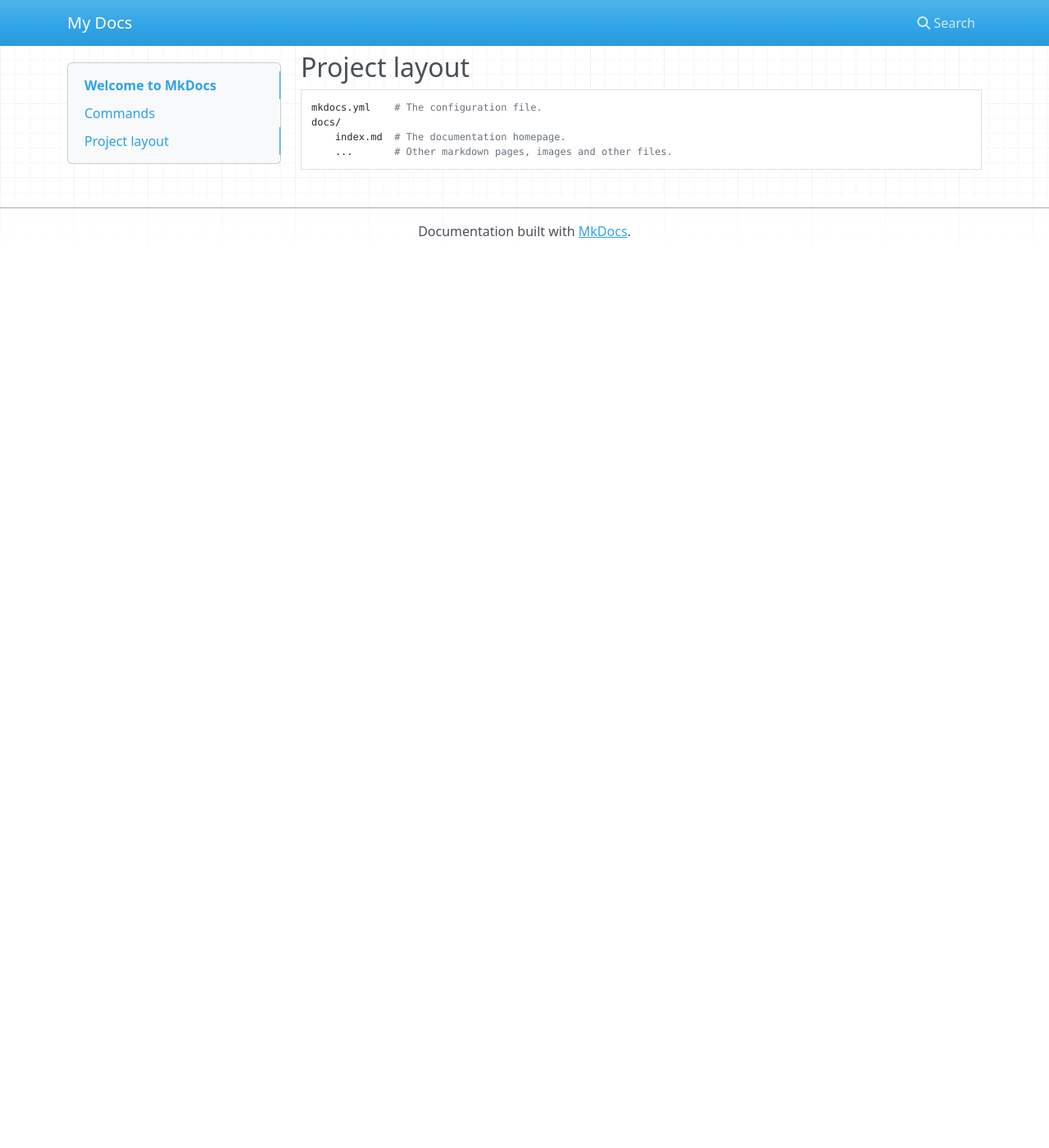
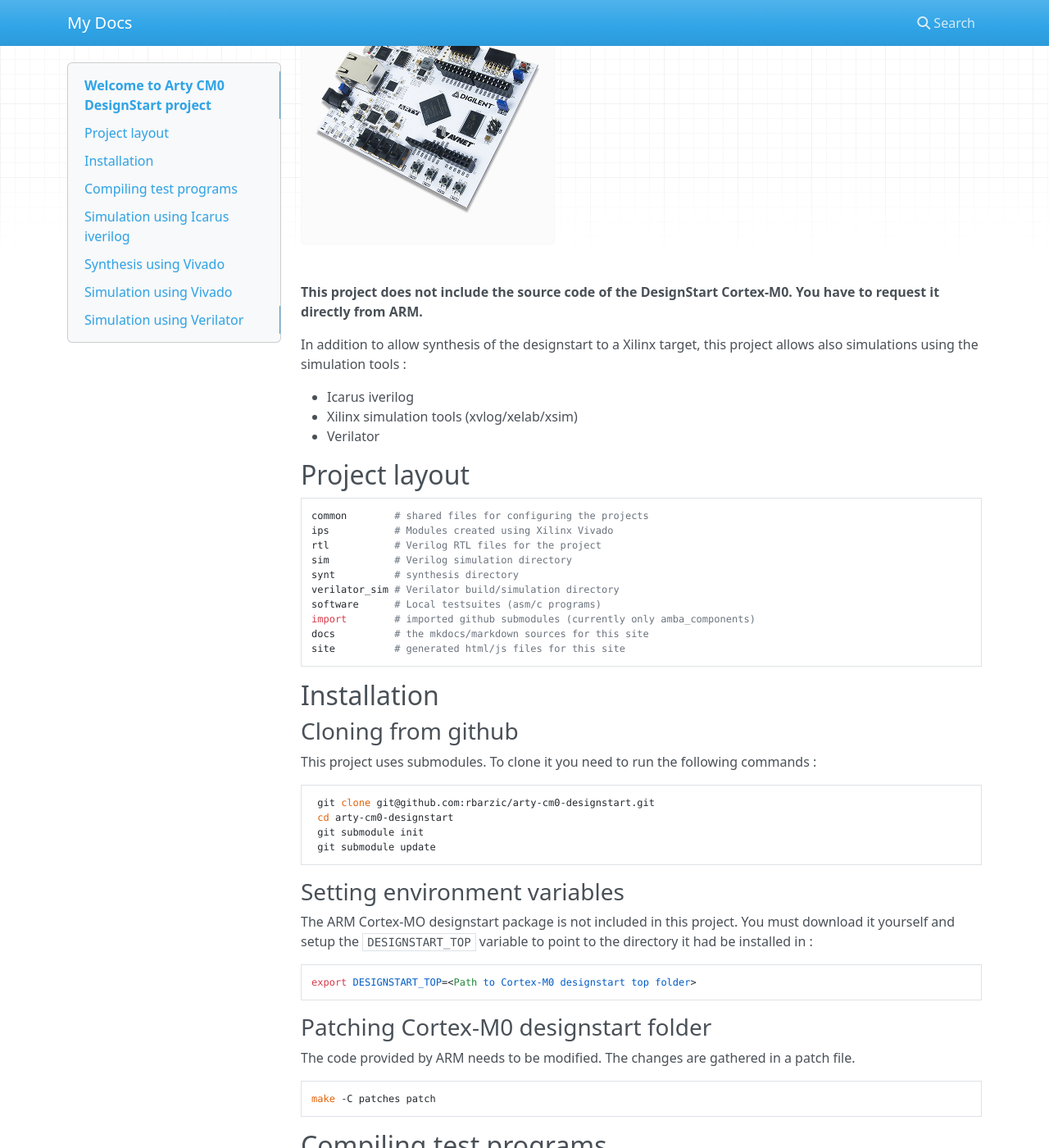
Before and after one commit to rbarzic/arty-cm0-designstart, an MkDocs documentation site: the page built from docs/index.md, in a window 1280 px wide and 1400 px high, scrolled down 270 px. Shown: the whole window at 82% size. Built offline with MkDocs 1.6.1, drawn with Linux system fonts in a browser that asks for light colours; nearby versions of some CDN libraries; before the commit the page ends 900 px from its top, so only the background shows below that; some of the changed text lies outside the part shown.

Commit message:
Update simulation flow

````diff
--- a/docs/index.md
+++ b/docs/index.md
@@ -1,17 +1,98 @@
-# Welcome to MkDocs
+# Welcome to Arty CM0 DesignStart project
 
-For full documentation visit [mkdocs.org](http://mkdocs.org).
+_Under construction_
 
-## Commands
+This github repository provides the necessary files to use the
+DesignStart Cortex-M0 system on a Digilent ARTY FPGA board.
 
-* `mkdocs new [dir-name]` - Create a new project.
-* `mkdocs serve` - Start the live-reloading docs server.
-* `mkdocs build` - Build the documentation site.
-* `mkdocs help` - Print this help message.
+![Arty board](./arty_small.png)
+
+**This project does not include the source code of the DesignStart
+  Cortex-M0. You have to request it directly from ARM.**
+
+In addition to allow synthesis of the designstart to a Xilinx target,
+this project allows also simulations using the simulation tools :
+
+  - Icarus iverilog
+  - Xilinx simulation tools (xvlog/xelab/xsim)
+  - Verilator
+
+
 
 ## Project layout
 
-    mkdocs.yml    # The configuration file.
-    docs/
-        index.md  # The documentation homepage.
-        ...       # Other markdown pages, images and other files.
+    common        # shared files for configuring the projects
+    ips           # Modules created using Xilinx Vivado
+    rtl           # Verilog RTL files for the project
+    sim           # Verilog simulation directory
+    synt          # synthesis directory
+    verilator_sim # Verilator build/simulation directory
+    software      # Local testsuites (asm/c programs)
+    import        # imported github submodules (currently only amba_components)
+    docs          # the mkdocs/markdown sources for this site
+    site          # generated html/js files for this site
+
+
+## Installation
+
+### Cloning from github
+
+This project uses submodules. To clone it you need to run the following commands :
+
+```bash
+ git clone git@github.com:rbarzic/arty-cm0-designstart.git
+ cd arty-cm0-designstart
+ git submodule init
+ git submodule update
+```
+
+### Setting environment variables
+
+
+The ARM Cortex-MO designstart package is not included in this project. You must download it yourself and setup the `DESIGNSTART_TOP` variable to point to the directory it had be installed in :
+
+    export DESIGNSTART_TOP=<Path to Cortex-M0 designstart top folder>
+
+
+### Patching Cortex-M0 designstart folder
+
+The code provided by ARM needs to be modified. The changes are gathered in a patch file.
+
+    make -C patches patch
+
+
+## Compiling test programs
+
+Test programs are located under the software directory.
+
+To compile, enter the directory of the program and type :
+`make all`
+
+Several files (bin, hex, vmem and vmem32,..) should be created
+
+## Simulation  using Icarus iverilog
+
+Go into a test program directory (under software/xxx) then :
+
+```bash
+# Compile C code
+make all
+# build iverilog simulator files
+make comp
+# run the simulation
+make run
+
+# optionaly, you can look at waveform using gtkwave
+make wave
+```
+
+Note : there is no way to stop the simulation from the C code
+currently. Hit Ctrl-c then type $finish to exit simulation
+
+## Synthesis using Vivado
+
+## Simulation  using Vivado
+
+
+
+## Simulation  using Verilator
````
Also changed, not shown: docs/arty.png (added), docs/arty_small.png (added), site/arty.png (added), site/arty_small.png (added), site/index.html, site/mkdocs/search_index.json, 8 other files.
